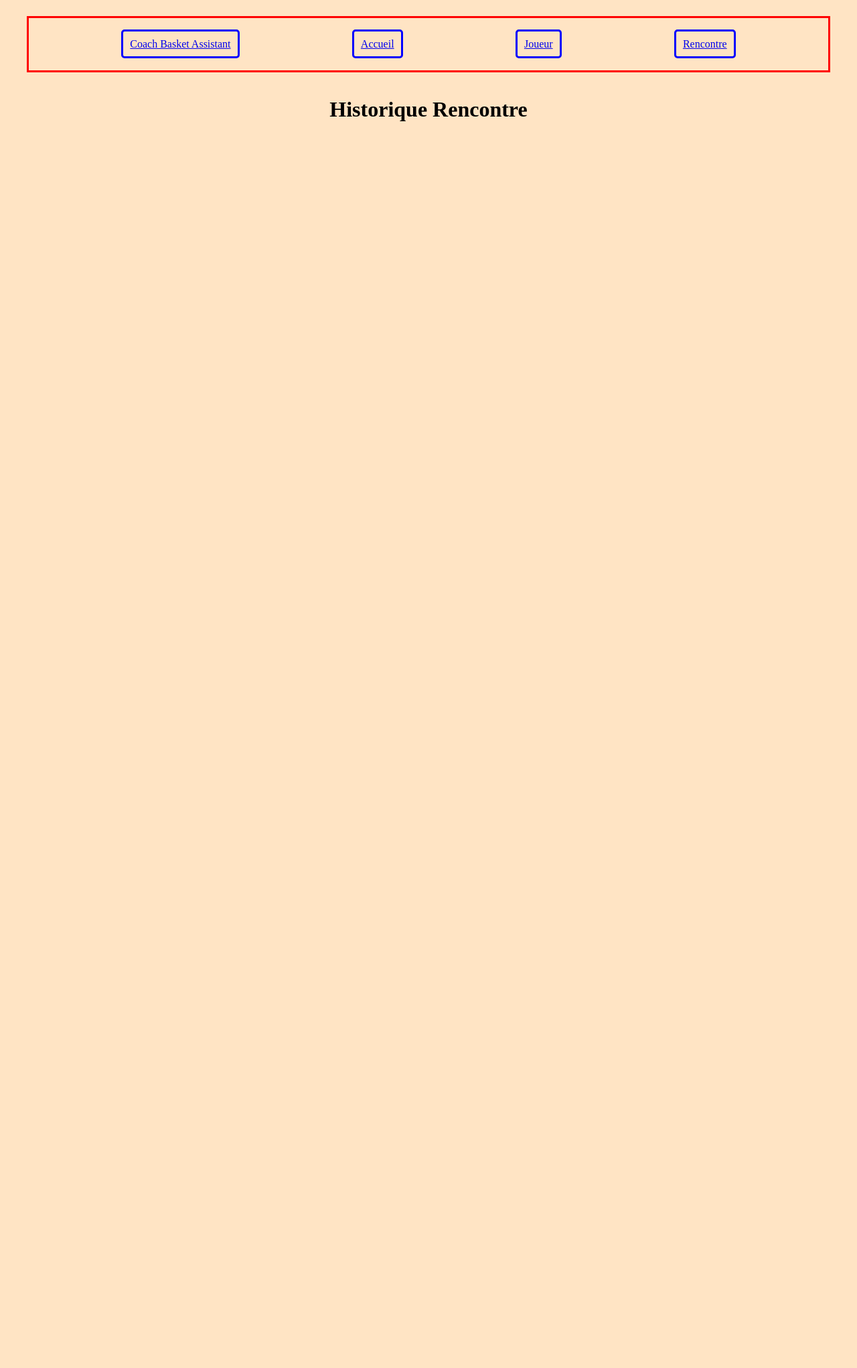
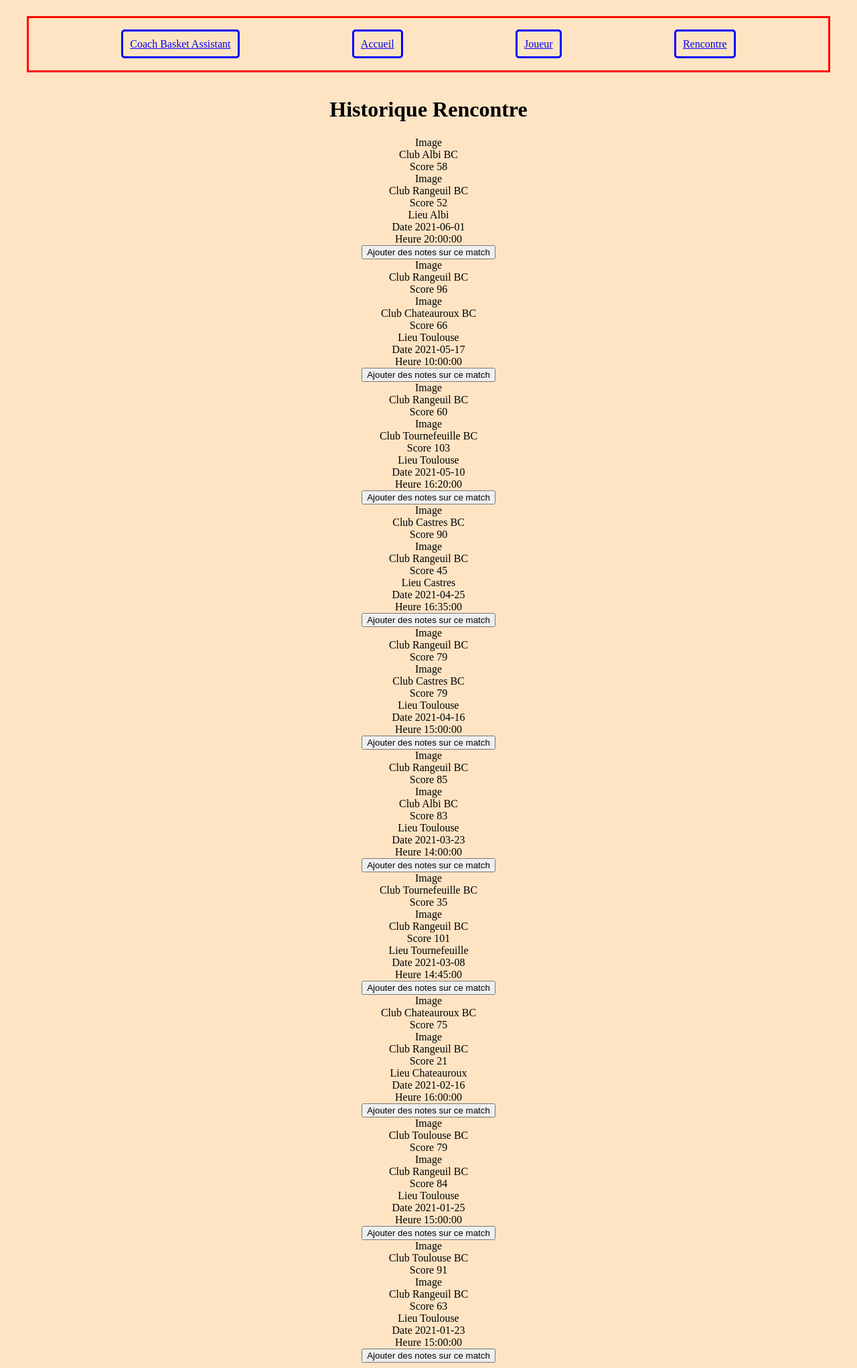
Before and after one commit to 4PoH/CoachBasketPHP, a PHP site: page /HistoriqueRencontre.php in a window 1280 px wide. Shown: the whole page at 67% size. Before the commit the page ends 181 px from the top, so only its background shows below. Run offline with PHP 8.4, Linux system fonts and the light colour scheme; the visitor is signed in with stand-in values (Sample User, id 1); data comes from the database, SQL or seed files in the repository; data that the repository does not hold is empty.

Commit message:
Gestion des matchs domicile ou non

```diff
--- a/Pages/HistoriqueRencontre.php
+++ b/Pages/HistoriqueRencontre.php
@@ -41,24 +41,55 @@
         </div>
 
         <div>
-            <?php for ($match = 0; $match < $Nbmatch[8][0]; $match++) { ?>
+            <?php for ($match = 0; $match < $Nbmatch[0][0]; $match++) {
+                if($HistRenc[$match][2] == 1) {
+                ?>
             <div>
                 <div>
-                    <div><?php echo($HistRenc[0][0]); ?></div>
-                    <div>Score</div>
-                    <div>Image</div>
+                    <div>Image <?php echo($Club[0][1]); ?></div>
+                    <div>Club <?php echo($Club[0][0]); ?></div>
+                    <div>Score <?php echo($HistRenc[$match][5]); ?></div>
                 </div>
 
                 <div>
-                    <div>Image</div>
-                    <div>Club</div>
-                    <div>Score</div>
+                    <div>Image <?php echo($HistRenc[$match][9]); ?></div>
+                    <div>Club <?php echo($HistRenc[$match][8]); ?></div>
+                    <div>Score <?php echo($HistRenc[$match][6]); ?></div>
                 </div>
             </div>
             <div>
-                <div>Lieu</div> <div>Date</div> <div>Heure</div>
+                <div>Lieu <?php echo($HistRenc[$match][1]); ?></div> <div>Date <?php echo($HistRenc[$match][3]); ?></div> <div>Heure <?php echo($HistRenc[$match][4]); ?></div>
             </div>
-            <?php } ?>
+
+            <div>
+            <button type="button">Ajouter des notes sur ce match</button>
+            </div>
+
+            <?php } else { ?>
+
+            <div>
+                <div>
+                    <div>Image <?php echo($HistRenc[$match][9]); ?></div>
+                    <div>Club <?php echo($HistRenc[$match][8]); ?></div>
+                    <div>Score <?php echo($HistRenc[$match][6]); ?></div>
+                </div>
+
+                <div>
+                    <div>Image <?php echo($Club[0][1]); ?></div>
+                    <div>Club <?php echo($Club[0][0]); ?></div>
+                    <div>Score <?php echo($HistRenc[$match][5]); ?></div>
+                </div>
+            </div>
+
+            <div>
+                <div>Lieu <?php echo($HistRenc[$match][1]); ?></div> <div>Date <?php echo($HistRenc[$match][3]); ?></div> <div>Heure <?php echo($HistRenc[$match][4]); ?></div>
+            </div>
+
+            <div>
+                <button type="button">Ajouter des notes sur ce match</button>
+            </div>
+
+            <?php }} ?>
         </div>
 
     </body>
```
Also changed, not shown: Pages/AjoutJoueur.php (+0 -8 lines), Pages/login.php (+13 -0 lines).
